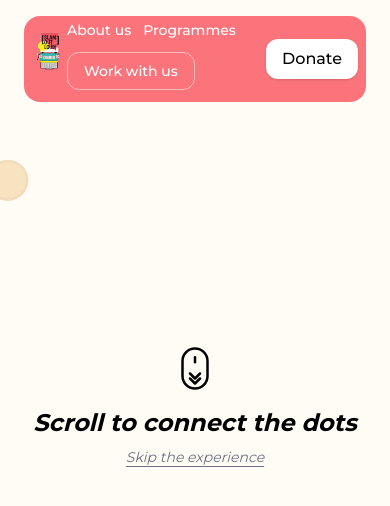
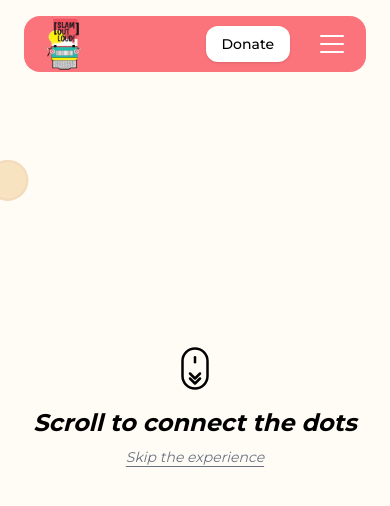
Before and after one commit to mokshchadha/slamoutloud, a Next.js app: page / in a window 390 px wide. Shown: the top 506 px of the page. Built offline with nearby package versions, Linux system fonts and the light colour scheme.

Commit message:
fixed navbar

```diff
--- a/src/app/components/Header.tsx
+++ b/src/app/components/Header.tsx
@@ -3,11 +3,11 @@
 import Link from "next/link";
 import Image from "next/image";
 import { usePathname } from "next/navigation";
-import { useEffect, useState } from "react";
+import { useState } from "react";
 
 export default function Header() {
   const pathname = usePathname();
-  const [isVisible] = useState(true);
+  const [menuOpen, setMenuOpen] = useState(false);
 
   const navLinks = [
     { name: "About us", href: "/about-us" },
@@ -15,13 +15,18 @@ export default function Header() {
     { name: "Work with us", href: "/work-with-us" },
   ];
 
-  const isHome = pathname === '/';
+  const isHome = pathname === "/";
 
   return (
-    <header className={`${isHome ? 'fixed w-full top-0' : 'sticky top-0'} z-50 py-4 px-6 md:px-12 flex flex-col md:flex-row items-center justify-between text-white bg-[#fffcf5] translate-y-0`}>
-      {/* Logo Area */}
-      <div className="bg-[#fb747b] flex justify-between items-center w-full py-1 px-2 md:px-12 rounded-2xl md:rounded-3xl">
-        <div className="flex items-center mb-4 md:mb-0">
+    <header
+      className={`${
+        isHome ? "fixed w-full top-0" : "sticky top-0"
+      } z-50 py-4 px-6 md:px-12 bg-[#fffcf5]`}
+    >
+      <div className="bg-[#fb747b] w-full rounded-2xl md:rounded-3xl px-4 md:px-12">
+        {/* Single bar – logo | nav (desktop) | donate + hamburger */}
+        <div className="flex items-center justify-between h-14 md:h-16">
+          {/* Logo */}
           <Link href="/">
             <Image
               src="/sol_logo.png"
@@ -31,18 +36,17 @@ export default function Header() {
               className="object-contain"
             />
           </Link>
-        </div>
 
-        <div className="flex items-center gap-4">
-          {/* Navigation */}
-          <nav className="flex flex-wrap gap-3 md:gap-4 items-center text-sm font-medium mb-2 md:mb-0">
+          {/* Right side: Desktop nav + Donate + hamburger */}
+          <div className="flex items-center gap-6">
+            <nav className="hidden md:flex items-center gap-6 text-sm font-medium text-white">
               {navLinks.map((link) => (
                 <Link
                   key={link.href}
                   href={link.href}
                   className={`transition-colors ${
                     pathname === link.href
-                    ? "text-white font-bold underline underline-offset-4"
+                      ? "font-bold underline underline-offset-4"
                       : "hover:text-red-100"
                   } ${
                     link.name === "Work with us"
@@ -54,15 +58,61 @@ export default function Header() {
                 </Link>
               ))}
             </nav>
-
-          {/* Action Button */}
             <Link
               href="https://milaap.org/fundraisers/slam-out-loud"
               target="_blank"
-            className="bg-white text-black px-4 py-2 rounded-xl hover:bg-gray-100 transition-colors shadow-sm font-medium"
+              className="bg-white text-black px-4 py-2 rounded-xl hover:bg-gray-100 transition-colors shadow-sm font-medium text-sm"
             >
               Donate
             </Link>
+
+            {/* Hamburger – mobile only */}
+            <button
+              className="md:hidden flex flex-col justify-center items-center w-9 h-9 gap-1.5"
+              onClick={() => setMenuOpen((o) => !o)}
+              aria-label="Toggle menu"
+            >
+              <span
+                className={`block h-0.5 w-6 bg-white rounded transition-all duration-300 ${
+                  menuOpen ? "rotate-45 translate-y-2" : ""
+                }`}
+              />
+              <span
+                className={`block h-0.5 w-6 bg-white rounded transition-all duration-300 ${
+                  menuOpen ? "opacity-0" : ""
+                }`}
+              />
+              <span
+                className={`block h-0.5 w-6 bg-white rounded transition-all duration-300 ${
+                  menuOpen ? "-rotate-45 -translate-y-2" : ""
+                }`}
+              />
+            </button>
+          </div>
+        </div>
+
+        {/* Mobile dropdown */}
+        <div
+          className={`md:hidden overflow-hidden transition-all duration-300 ${
+            menuOpen ? "max-h-60 pb-4" : "max-h-0"
+          }`}
+        >
+          <nav className="flex flex-col gap-3 text-white text-sm font-medium pt-2">
+            {navLinks.map((link) => (
+              <Link
+                key={link.href}
+                href={link.href}
+                onClick={() => setMenuOpen(false)}
+                className={`transition-colors px-2 py-2 rounded-lg ${
+                  pathname === link.href
+                    ? "font-bold bg-white/20"
+                    : "hover:bg-white/10"
+                }`}
+              >
+                {link.name}
+              </Link>
+            ))}
+          </nav>
         </div>
       </div>
     </header>
```
Lines whose indentation alone changed are shown as unchanged.
